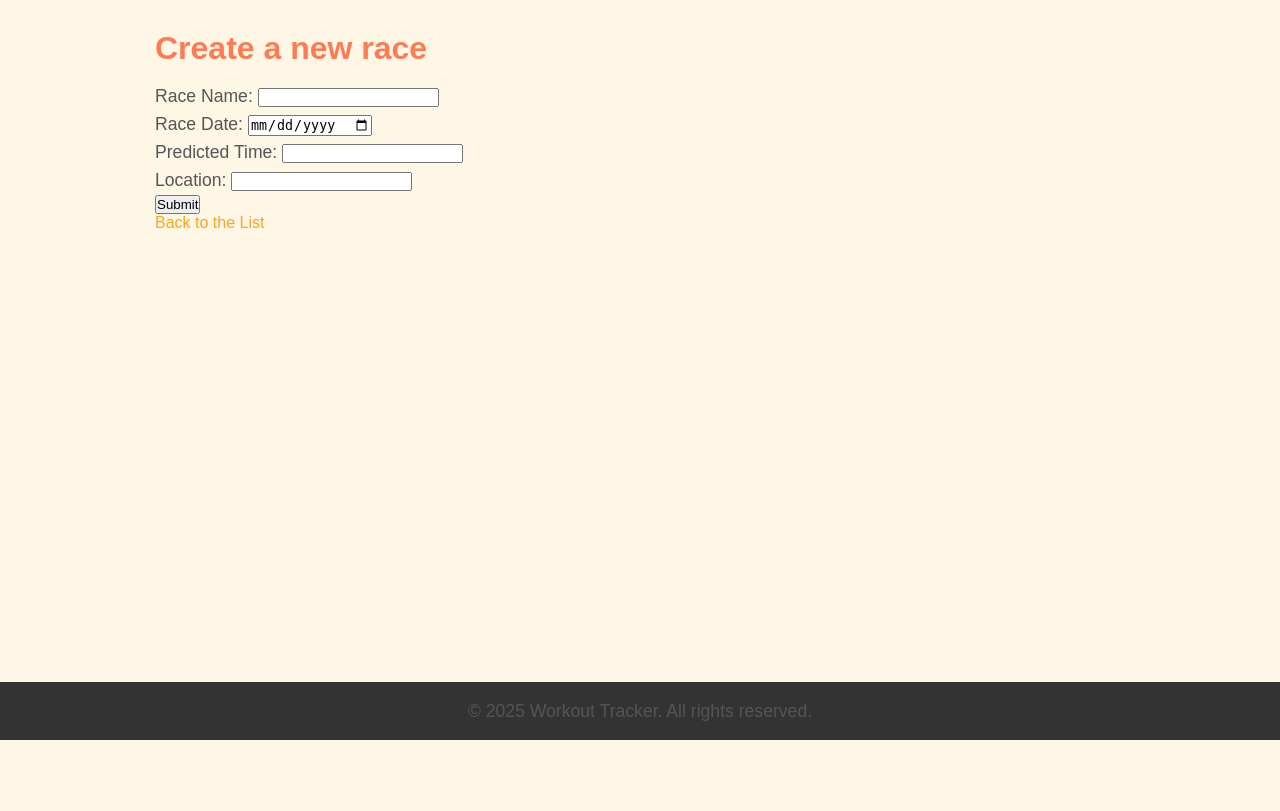
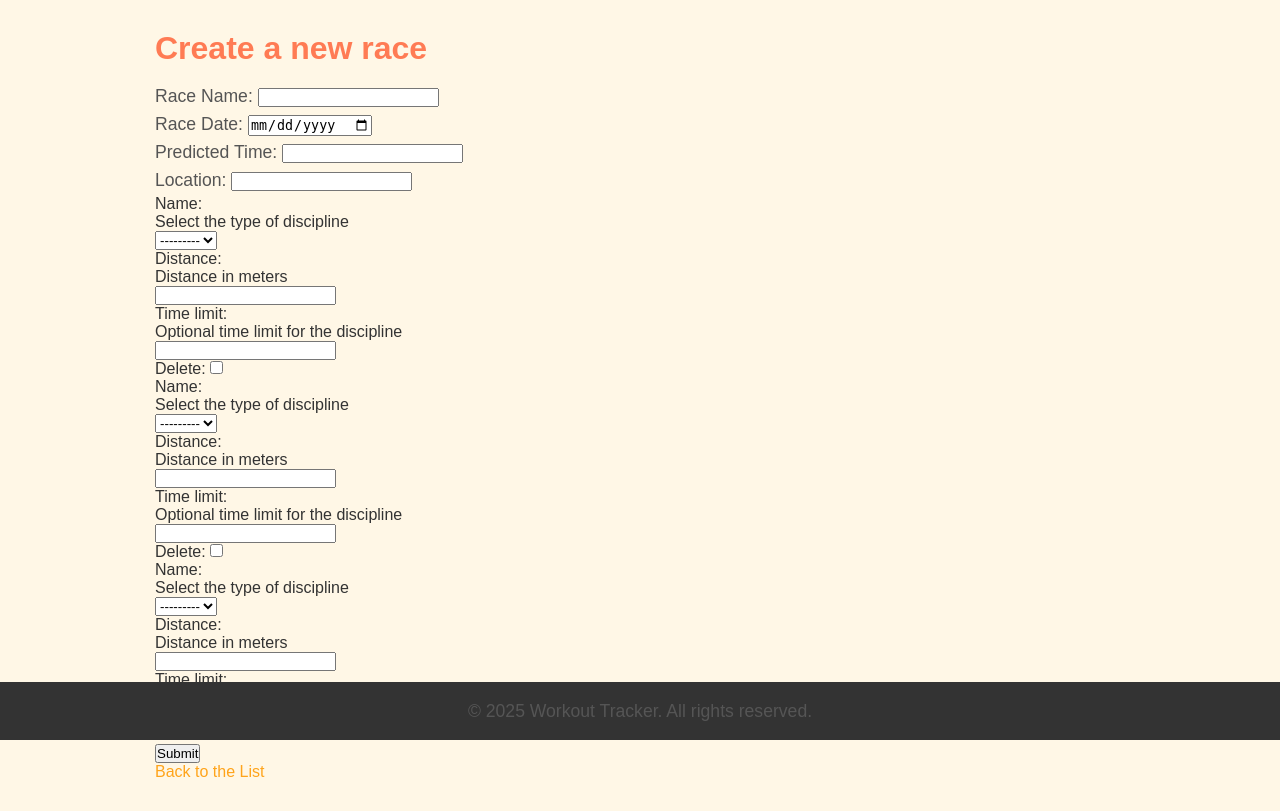
Before and after one commit to juancmorenoh/django_triathlon_tracker, a Django app: page /races/add/ in a window 1280 px wide. Shown: the part 60-871 px from the top of the page. Before the commit the page ends 800 px from the top, so only its background shows below. Run offline with Django 5.2, Linux system fonts and the light colour scheme.

Commit message:
Add formset to add discipline to Race model

```diff
--- a/apps/workout_logs/forms.py
+++ b/apps/workout_logs/forms.py
@@ -1,5 +1,6 @@
 from django import forms
-from .models import Workout, Race, Goal
+from .models import Workout, Race, Goal, Discipline
+from django.forms import inlineformset_factory
 
 class WorkoutForm(forms.ModelForm):
     class Meta:
@@ -34,6 +35,16 @@ class RaceForm(forms.ModelForm):
             'date': forms.DateInput(attrs={'type': 'date'}),  # Ensures the browser uses a date picker
         }
 
+class DisciplineForm(forms.ModelForm):
+    class Meta:
+        model = Discipline
+        fields = ['name','distance','time_limit']
+        labels = {
+            'name': 'Discipline',
+            'distance': 'Distance (in meters)',
+            'time_limit': 'Time limit',
+        }
+
 
 #You have to create a form for disciplines
 
--- a/apps/workout_logs/templates/workout_logs/add_race.html
+++ b/apps/workout_logs/templates/workout_logs/add_race.html
@@ -12,14 +12,14 @@
 
     <form method="POST">
         {% csrf_token %}
-        {{ form.as_p }}
+        {{ race_form.as_p }}
+        <div class="js-subform-discipline">
+            {{ discipline_form_set }}
+        </div>
+
         <button type="submit">Submit</button>
     </form>
 
 
-    {% if form.instance.pk %}
-    <a href="{% url 'delete_race' race.id%}">Delete</a>
-    {% endif %}
-
     <a href="{% url 'races' %}">Back to the List</a>
 {% endblock %}
--- a/apps/workout_logs/urls.py
+++ b/apps/workout_logs/urls.py
@@ -15,6 +15,8 @@ urlpatterns = [
     path('races/<int:id>/delete/', views.delete_race, name='delete_race'),
     path('races/<int:race_id>/update/', views.update_race, name='update_race'),
 
+
+
     path('goals/', views.goals, name='goals'),
     path('goals/create/', views.create_goal, name='create_goal'),
     path('goals/<int:id>/', views.detail_goal, name='detail_goal'),
--- a/apps/workout_logs/views.py
+++ b/apps/workout_logs/views.py
@@ -1,9 +1,10 @@
 from django.shortcuts import render , redirect , get_object_or_404
 from django.contrib.auth.decorators import login_required
-from .models import Workout, Race, Goal
+from .models import Workout, Race, Goal, Discipline
 from .forms import WorkoutForm, RaceForm, GoalForm
 from django.urls import reverse
 from datetime import datetime
+from django.forms import inlineformset_factory
 
 def home(request):
     return render(request,'workout_logs/homepage.html')
@@ -86,16 +87,32 @@ def races(request):
 
 
 def add_race(request):
+    DisciplineFormSet = inlineformset_factory(
+    Race,
+    Discipline,
+    fields = ['name','distance','time_limit'],
+    extra = 3
+)
     if request.method ==  'POST':
-        form = RaceForm(request.POST)
-        if form.is_valid():
-            race = form.save(commit=False)  # Do not save to the database yet
+        race_form = RaceForm(request.POST)
+        discipline_form_set = DisciplineFormSet(request.POST)
+        if race_form.is_valid() and discipline_form_set.is_valid():
+            race = race_form.save(commit=False)  # Do not save to the database yet
             race.user = request.user
             race.save()
+            disciplines = discipline_form_set.save(commit=False)
+            for discipline in disciplines:
+                discipline.race = race
+                discipline.save()
             return redirect('races')
     else:
-        form = RaceForm()
-    return render(request, 'workout_logs/add_race.html', {'form': form})
+        race_form = RaceForm()
+        discipline_form_set = DisciplineFormSet()
+    context = {
+        'race_form' : race_form,
+        'discipline_form_set': discipline_form_set
+    }
+    return render(request, 'workout_logs/add_race.html', context)
 
 def delete_race(request, id):
     return delete_object(request, Race, id, 'races')
```
